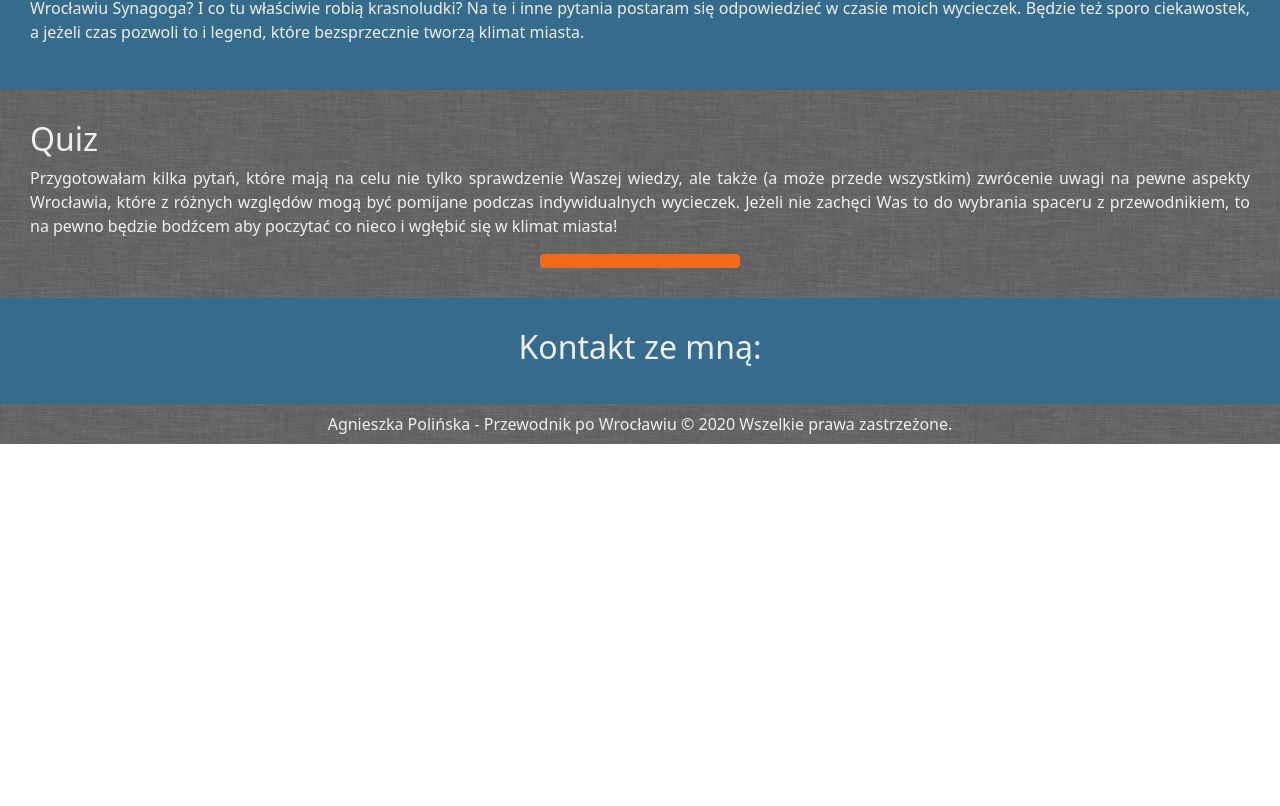
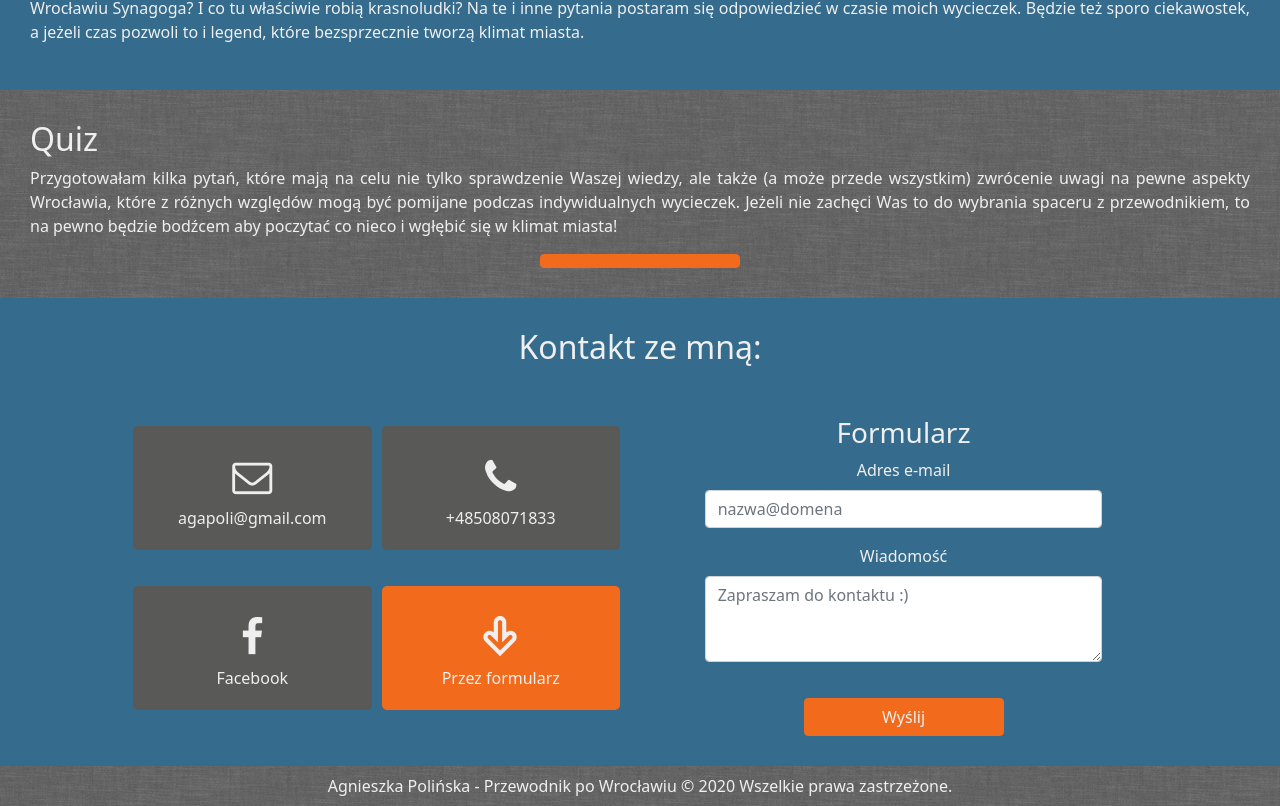
Before and after one commit to agapoli89/WroGuide-update, a React (Create React App) app: page / in a window 1280 px wide. Shown: the part 2396-3202 px from the top of the page. Before the commit the page ends 2840 px from the top, so only its background shows below. Built offline with nearby package versions, Linux system fonts and the light colour scheme.

Commit message:
feat: contact

```diff
--- a/src/Components/Content/Contact/Contact.jsx
+++ b/src/Components/Content/Contact/Contact.jsx
@@ -1,9 +1,13 @@
 import './Contact.scss';
+import ContactData from './ContactData/ContactData';
+import ContactForm from './ContactForm/ContactForm';
 
 const Contact = () => {
     return (
         <section className="section contact">
-            <h2>Kontakt ze mną:</h2>
+            <h2 className="contact__header">Kontakt ze mną:</h2>
+            <ContactData />
+            <ContactForm />
         </section>
     );
 }
--- a/src/Components/Content/Contact/Contact.scss
+++ b/src/Components/Content/Contact/Contact.scss
@@ -1,5 +1,83 @@
+@import '../../../styles/breakpoints.scss';
 @import '../../../styles/colors.scss';
 
 .contact {
     background-color: $section-background-color;
+
+    @media (min-width: $layout-breakpoint-small) {
+        padding-right: 10vw !important;
+        padding-left: 10vw !important;
+    }
+
+    @media (min-width: $layout-breakpoint-large) {
+        display: grid;
+        grid-template-areas:
+            "header header"
+            "data form";
+        grid-template-columns: repeat(2, 1fr);
+        column-gap: 30px;
+
+        &__data, &__form-wrapper {
+            margin: 0 !important;
+        }
+    }
+
+    &__header {
+        grid-area: header;
+        margin-bottom: 50px;
+    }
+
+    &__data {
+        margin: 30px 5px;
+        display: grid;
+        grid-area: data;
+
+        @media (min-width: $layout-breakpoint-medium) {
+            grid-template-columns: repeat(2, 50%);
+            grid-template-rows: repeat(2, 50%);
+        }
+
+        &__box {
+            margin: 10px 5px;
+            padding: 20px 10px;
+            background-color: $boxes-color;
+            color: $main-color;
+            border-radius: 5px;
+            display: flex;
+            flex-direction: column;
+
+            &--outstanding {
+                background-color: $outstanding-color;
+            }
+        }
+    }
+
+    &__link {
+        text-decoration: none;
+    }
+
+    &__icon {
+        font-size: 40px;
+
+        &--arrow-mobile {
+            transform: rotate(90deg);
+        }
+    }
+
+    &__form-wrapper {
+        margin: 30px 5px;
+        grid-area: form;
+        display: flex;
+        flex-direction: column;
+        align-items: center;
+    }
+
+    &__form {
+
+        width: 100%;
+
+        @media (min-width: $layout-breakpoint-medium) {
+            width: 80%;
+        }
+    }
 }
--- /dev/null
+++ b/src/Components/Content/Contact/ContactData/ContactData.jsx
@@ -0,0 +1,43 @@
+import ContactDataBox from "./ContactDataBox/ContactDataBox";
+
+const contactDataElements = [
+    {
+        name: 'agapoli@gmail.com',
+        href: 'mailto:agapoli@gmail.com',
+        icon: 'icon-mail contact__icon',
+        styleClass: 'contact__data__box',
+    },
+    {
+        name: '+48508071833',
+        href: 'tel:+48508071833',
+        icon: 'icon-phone contact__icon',
+        styleClass: 'contact__data__box',
+    },
+    {
+        name: 'Facebook',
+        href: 'https://www.facebook.com/agnieszka.polinska.9',
+        icon: 'icon-facebook contact__icon',
+        styleClass: 'contact__data__box',
+    },
+    {
+        name: 'Przez formularz',
+        href: '#',
+        icon: 'icon-right-outline contact__icon contact__icon--arrow-mobile',
+        styleClass: 'contact__data__box contact__data__box--outstanding',
+    },
+]
+
+const ContactData = () => {
+
+    const contactDataBoxes = contactDataElements.map(contactDataElement => (
+        <ContactDataBox key={contactDataElement.name} {...contactDataElement}/>
+    ))
+
+    return (
+        <div className="contact__data">
+            {contactDataBoxes}
+        </div>
+    );
+}
+
+export default ContactData;
--- /dev/null
+++ b/src/Components/Content/Contact/ContactData/ContactDataBox/ContactDataBox.jsx
@@ -0,0 +1,14 @@
+import '../../../../../styles/fontello-72a473c8/css/fontello.css';
+
+const ContactDataBox = ({ name, href, icon, styleClass}) => {
+    return (
+        <a className="contact__link" href={href}>
+            <div className={styleClass}>
+                <i className={icon}></i>
+                <span>{name}</span>
+            </div>
+        </a>
+    );
+}
+
+export default ContactDataBox;
--- /dev/null
+++ b/src/Components/Content/Contact/ContactForm/ContactForm.jsx
@@ -0,0 +1,22 @@
+import Button from '../../../Button/Button'
+
+const ContactForm = () => {
+    return (
+        <div className="contact__form-wrapper">
+            <h3>Formularz</h3>
+            <form className="contact__form">
+                <div class="mb-3">
+                    <label htmlFor="email" className="form-label">Adres e-mail</label>
+                    <input type="email" className="form-control" id="email" placeholder="nazwa@domena" />
+                </div>
+                <div className="mb-3">
+                    <label htmlFor="message" className="form-label">Wiadomość</label>
+                    <textarea className="form-control" id="message" placeholder="Zapraszam do kontaktu :)" rows="3"></textarea>
+                </div>
+                <Button text="Wyślij" additionalClass="contact-button"/>
+            </form>
+        </div>
+    );
+}
+
+export default ContactForm;
```
